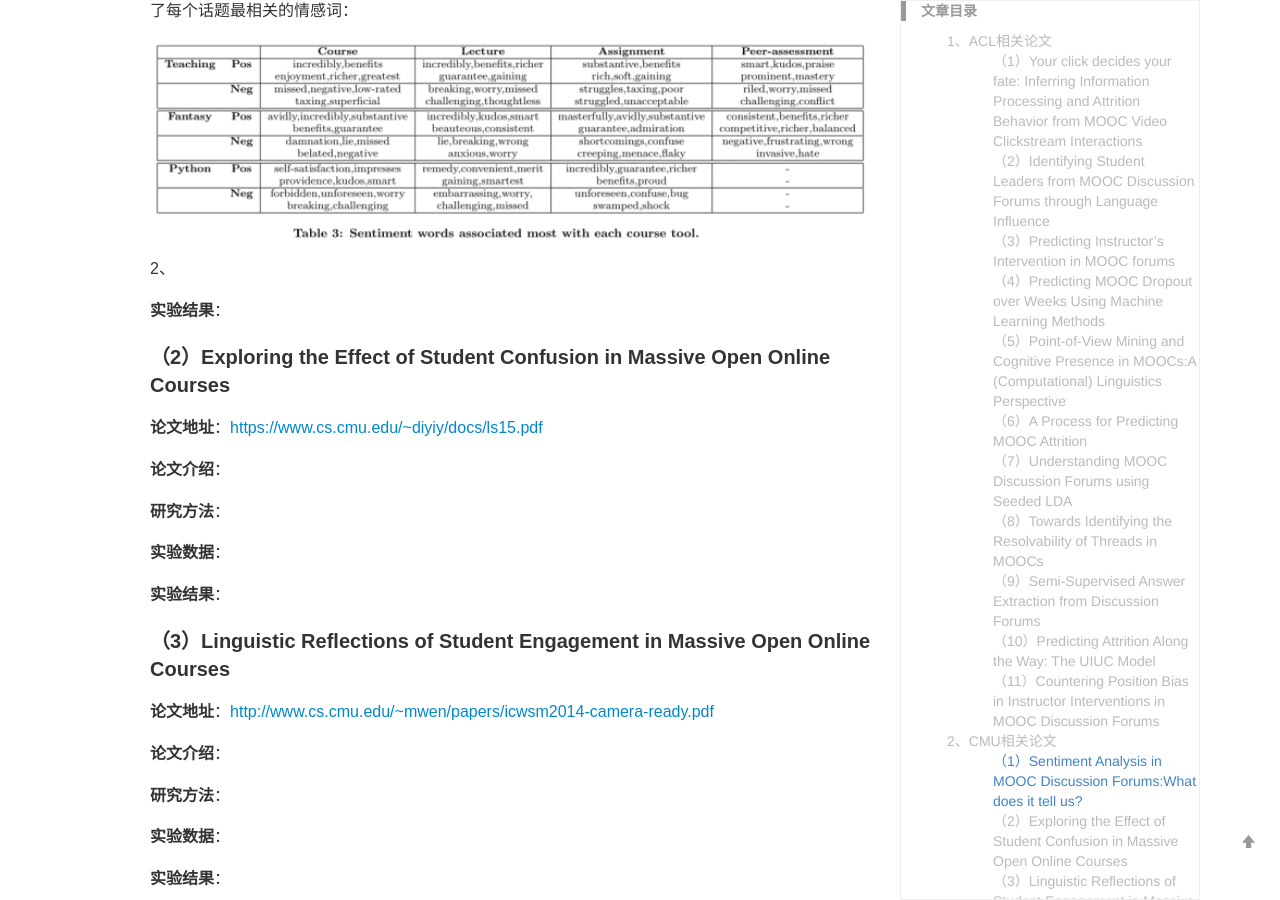
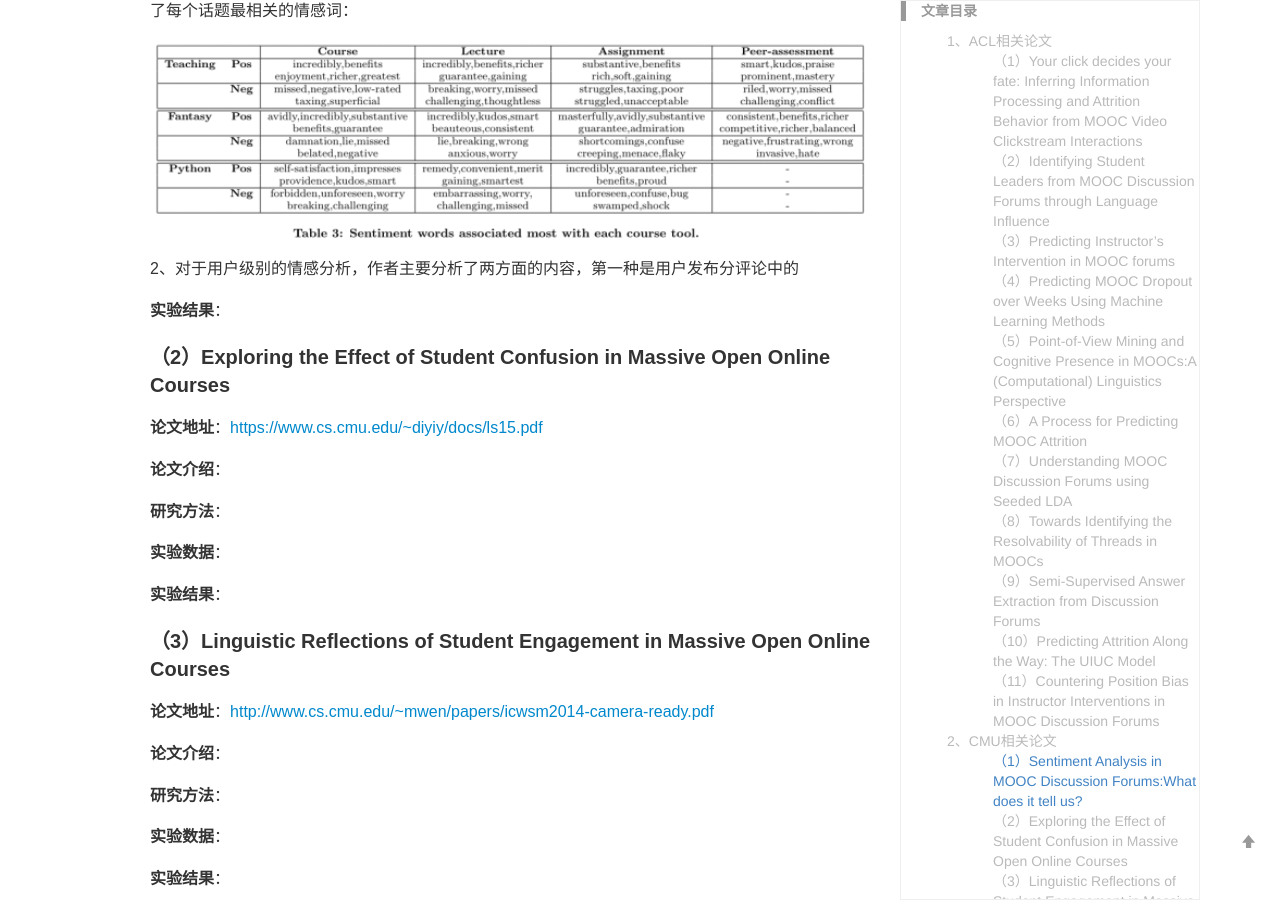
Before and after one commit to yuanmingchen/yuanmingchen.github.io, a Jekyll site: the page built from _posts/2019-04-19-online course nlp paper survey 2.md, in a window 1280 px wide and 900 px high, scrolled down 3783 px. Built offline with Jekyll 4.4.1, drawn with Linux system fonts in a browser that asks for light colours; formulas are drawn with MathJax 3; comment, search, counter and statistics services are not loaded.

Commit message:
Updates _posts/2019-04-19-online course nlp paper survey 2.md
Auto commit by GitBook Editor

```diff
--- a/_posts/2019-04-19-online course nlp paper survey 2.md
+++ b/_posts/2019-04-19-online course nlp paper survey 2.md
@@ -123,7 +123,7 @@ $$PMI_{w, {TopicKeyword}}=\frac{P(w, { TopicKeyword })}{P(w) P({TopicKeyword})}$
 $P(w)$表示情感词$w$在评论中出现的概率，$P(TopicKeyword)$表示当前话题的话题词在回复中出现的概率，一条回复出现一个关键词和多个关键词不做区分，都认为与当前话题有关。$P(w,{TopicKeyword })$表示情感词和话题词共同出现在同一回复中的概率。通过这种方法，作者找出了每个话题最相关的情感词：
 ![](/res/images/posts/mooc1.png){: width="100%"}
 
-2、
+2、对于用户级别的情感分析，作者主要分析了两方面的内容，第一种是用户发布分评论中的
 
 **实验结果**：
 
```
